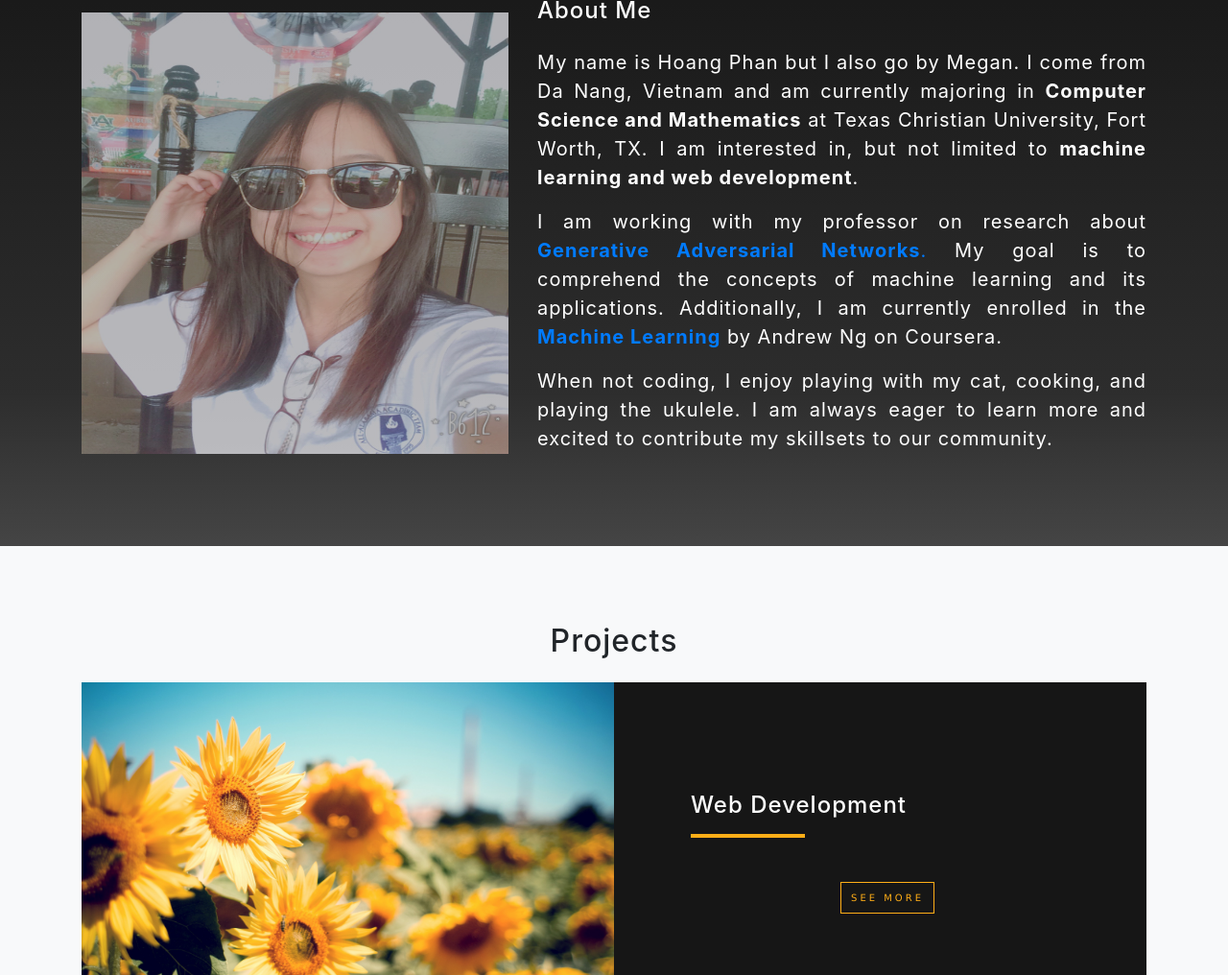
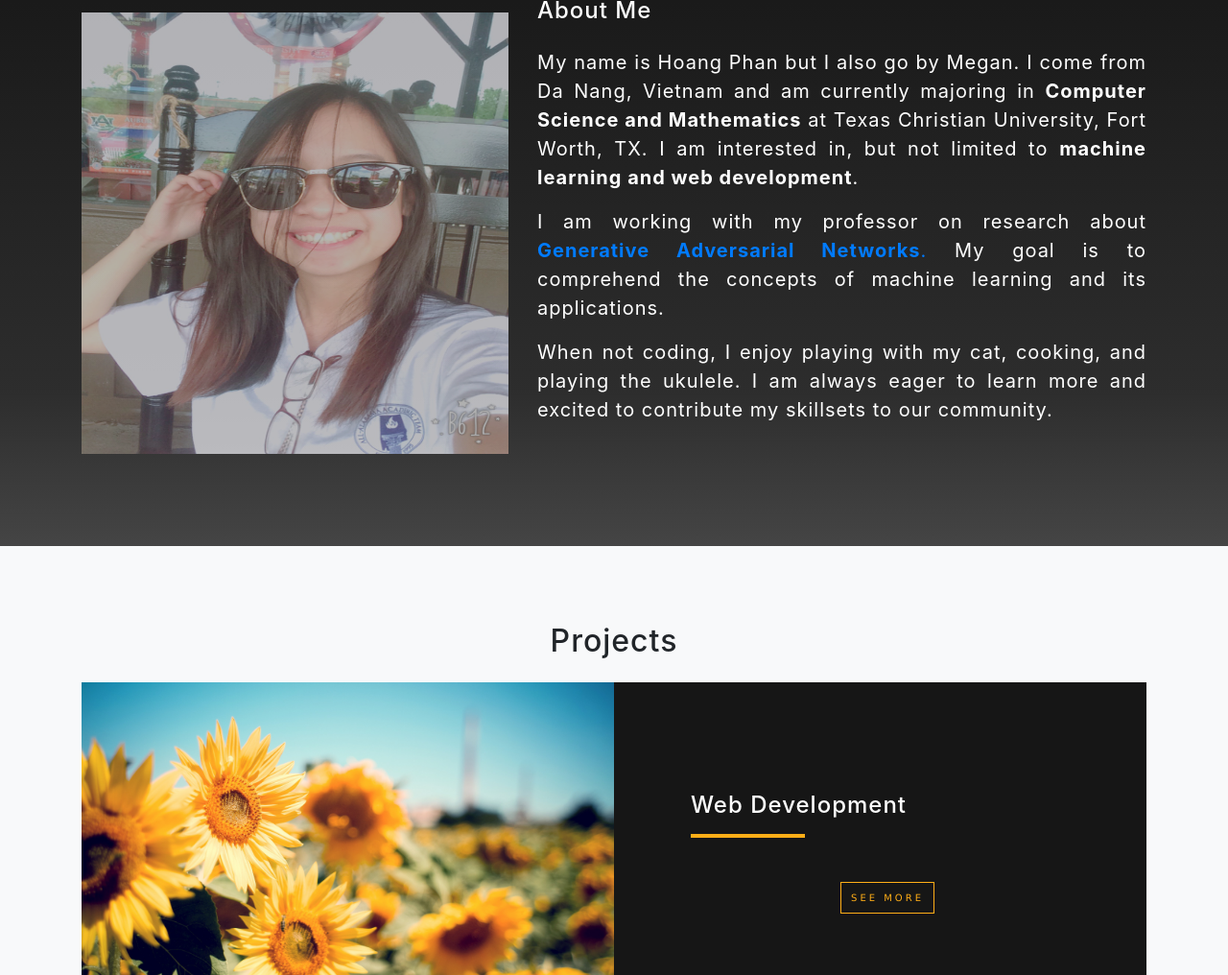
Before and after one commit to meganphan/meganphan.v1, a website with bundled scripts: page index.html in a window 1280 px wide. Shown: the part 883-1899 px from the top of the page at 96% size. Built offline with nearby package versions, Linux system fonts and the light colour scheme.

Commit message:
Update index.html

```diff
--- a/index.html
+++ b/index.html
@@ -84,7 +84,6 @@
                   </p>
                   <p class="text-white">
                     I am working with my professor on research about <a href="https://en.wikipedia.org/wiki/Generative_adversarial_network" target="_blank"><strong>Generative Adversarial Networks</strong>.</a> My goal is to comprehend the concepts of machine learning and its applications.
-                    Additionally, I am currently enrolled in the <a href="https://www.coursera.org/learn/machine-learning" target="_blank"><strong>Machine Learning</strong></a> by Andrew Ng on Coursera.
                   </p>
                   <p class="text-white">
                   When not coding, I enjoy playing with my cat, cooking, and playing the ukulele.
```
